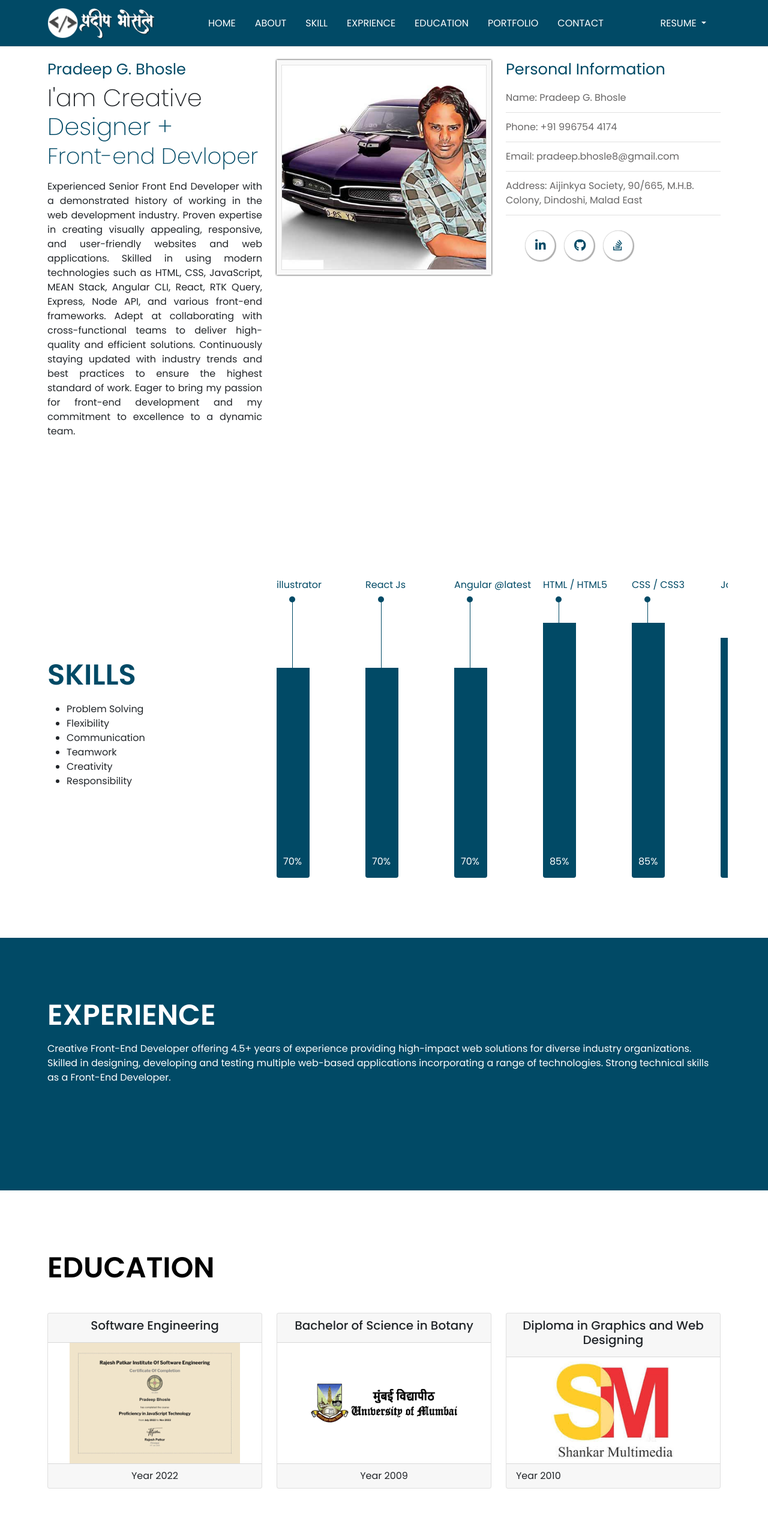
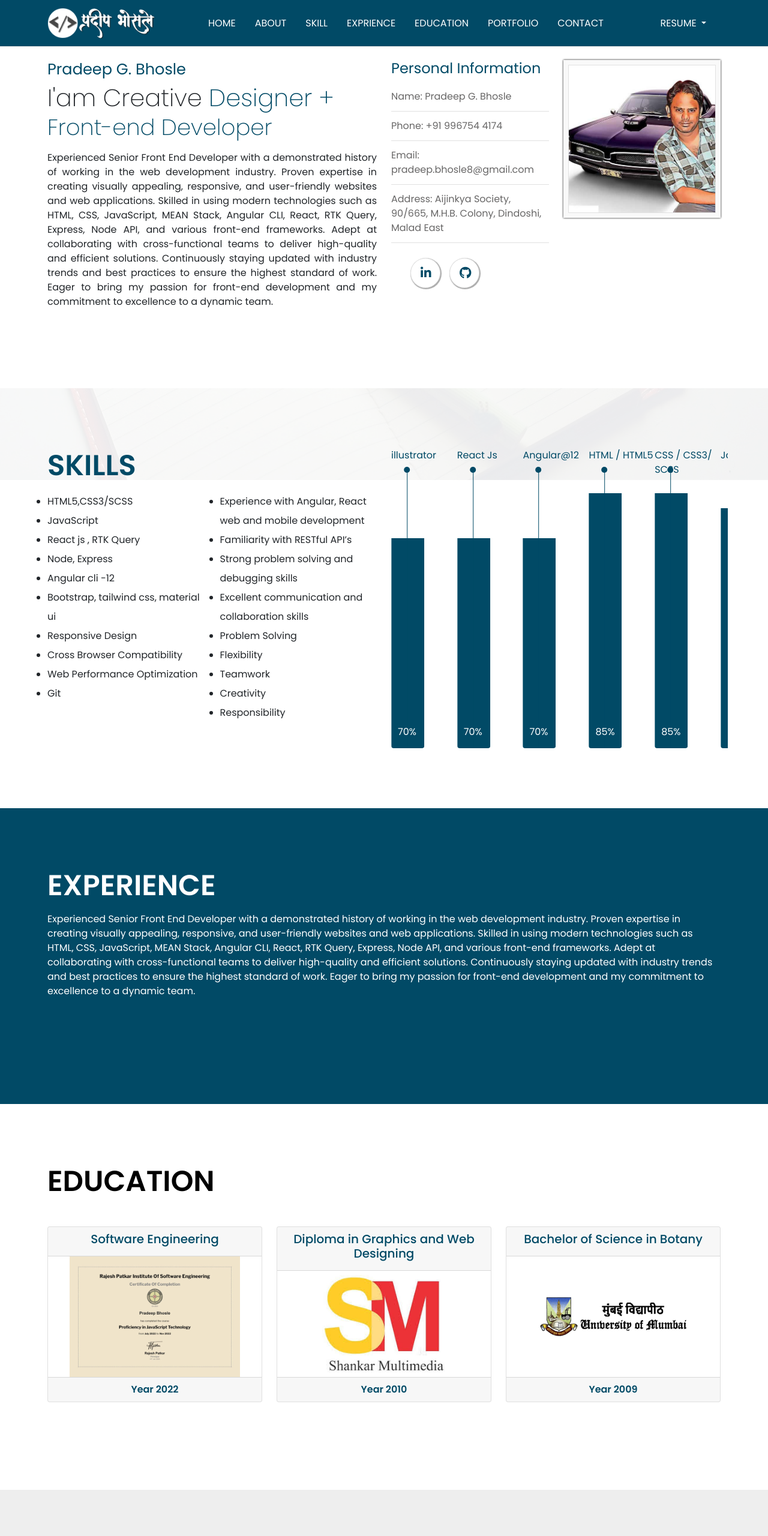
Before and after one commit to pradeepbhosle8/pradeepbhosle, a plain HTML site: page index.html in a window 1280 px wide. Shown: the top 2560 px of the page at 60% size. Drawn offline with nearby package versions, Linux system fonts and the light colour scheme; no server answers.

Commit message:
Update Portfolio

```diff
--- a/assets/css/style2.css
+++ b/assets/css/style2.css
@@ -49,6 +49,9 @@ body {
     flex: 2;
 }
 
+.dkblue{
+    color: #014a66;
+}
 .btn {
     padding: 10px 15px;
     font-size: 13px;
@@ -149,6 +152,7 @@ section {
     margin-bottom: 1rem;
 }
 
+
 .hero-bannerBoot .left h1 span {
     color: #014a66;
 }
@@ -173,6 +177,13 @@ section {
 
 .hero-bannerBoot .right .personal-info h2 {
     font-size: 1.6rem;
+    color: #014a66;
+    font-weight: 400;
+    margin-bottom: 0.5rem;
+}
+
+.hero-bannerBoot .right .personal-info h3 {
+    font-size: 1.5rem;
     color: #014a66;
     font-weight: 400;
     margin-bottom: 0.5rem;
@@ -250,6 +261,17 @@ section {
     margin-bottom: 1rem;
     color: #014a66;
     text-transform: uppercase;
+}
+
+.skillsBoot ul{
+    width: 559px;
+    column-count: 2;
+    -webkit-column-count: 2;
+    -moz-column-count: 2;
+    -o-column-count: 2;
+    padding: 0px;
+    margin: 0;
+    line-height: 32px;
 }
 
 .skillsBoot .right .skill-slider {
--- a/index.html
+++ b/index.html
@@ -111,28 +111,24 @@
 			<div class="row">
 
 
-				<div class="col-xl-4 col-lg-4 col-md-12 col-sm-12">
+				<div class="col-xl-6 col-lg-6 col-md-12 col-sm-12">
 
 					<div class="left">
 
 						<h6>Pradeep G. Bhosle</h6>
-						<h1 style="font-size: 2.5rem;">I'am Creative <span> Designer + <br/></span><span style="font-size: 37px;">Front-end Devloper</span></h1>
+						<h1 style="font-size: 2.5rem;">I'am Creative <span> Designer + <br/></span><span style="font-size: 37px;">Front-end Developer</span></h1>
 						<p class="text-justify">Experienced Senior Front End Developer with a demonstrated history of working in the web development industry. Proven expertise in creating visually appealing, responsive, and user-friendly websites and web applications. Skilled in using modern technologies such as HTML, CSS, JavaScript, MEAN Stack, Angular CLI, React, RTK Query, Express, Node API, and various front-end frameworks. Adept at collaborating with cross-functional teams to deliver high-quality and efficient solutions. Continuously staying updated with industry trends and best practices to ensure the highest standard of work. Eager to bring my passion for front-end development and my commitment to excellence to a dynamic team.</p>
 						<!-- <button class="btn btn-secondary button">Download cv</button> -->
 					</div>
 
 				</div>
 
-				<div class="col-xl-4 col-lg-4 col-md-12 col-sm-12">
-					<div class="center justify-center">
-						<img src="./assets/images/avatar-01.jpg" alt="">
-					</div>
-				</div>
 
-				<div class="col-xl-4 col-lg-4 col-md-12 col-sm-12 right">
+
+				<div class="col-xl-3 col-lg-3 col-md-12 col-sm-12 right">
 
 					<div class="personal-info">
-						<h2>Personal Information</h2>
+						<h3>Personal Information</h3>
 						<ul>
 							<li>Name: Pradeep G. Bhosle</li>
 							<li>Phone: +91 996754 4174</li>
@@ -145,11 +141,16 @@
 						<ul class="flex">
 							<!-- <li><a href=""><i class="fab fa-twitter"></i></a></li>
 									<li><a href=""><i class="fab fa-google-plus-g"></i></a></li> -->
-							<li><a href=""><i class="fab fa-linkedin-in"></i></a></li>
-							<li><a href=""><i class="fab fa-github"></i></a></li>
-							<li><a href=""><i class="fab fa-stack-overflow"></i></a></li>
+							<li><a href="https://www.linkedin.com/in/pradeep-bhosle-7a090354?utm_source=share&utm_campaign=share_via&utm_content=profile&utm_medium=android_app" target="_blank"><i class="fab fa-linkedin-in"></i></a></li>
+							<li><a href="https://github.com/pradeepbhosle8" target="_blank"><i class="fab fa-github"></i></a></li>
+							<!-- <li><a href=""><i class="fab fa-stack-overflow"></i></a></li>	 -->
 						</ul>
 
+					</div>
+				</div>
+				<div class="col-xl-3 col-lg-3 col-md-12 col-sm-12">
+					<div class="center justify-center">
+						<img src="./assets/images/avatar-01.jpg" alt="">
 					</div>
 				</div>
 
@@ -159,16 +160,29 @@
 
 	<section class="skillsBoot" id="Skills">
 		<div class="container">
-			<div class="row items-center justify-between">
+			<div class="row justify-between">
 
-				<div class="col-xl-4 col-lg-4 col-md-12 col-sm-12">
+				<div class="col-xl-6 col-lg-6 col-md-12 col-sm-12">
 					<div class="left flex-1 items-center ">
 						<h1>Skills</h1>
 
 						<ul>
+							<li>HTML5,CSS3/SCSS</li>
+							<li>JavaScript</li>
+							<li>React js , RTK Query</li>
+							<li>Node, Express</li>
+							<li> Angular cli -12</li>
+							<li>Bootstrap, tailwind css, material ui</li>
+							<li>Responsive Design</li>
+							<li>Cross Browser Compatibility</li>
+							<li>Web Performance Optimization</li>
+							<li> Git</li>
+							<li>Experience with Angular, React web and mobile development</li>
+							<li>Familiarity with RESTful API’s</li>
+							<li>Strong problem solving and debugging skills</li>
+							<li>Excellent communication and collaboration skills</li>
 							<li> Problem Solving</li>
 							<li>Flexibility</li>
-							<li>Communication</li>
 							<li>Teamwork</li>
 							<li>Creativity</li>
 							<li>Responsibility</li>
@@ -176,7 +190,7 @@
 					</div>
 				</div>
 
-				<div class="col-xl-8 col-lg-8 col-md-12 col-sm-12 right slider-container">
+				<div class="col-xl-6 col-lg-6 col-md-12 col-sm-12 right slider-container">
 					<div class="skill-slider">
 						<div class="swiper-container swiper-container-hero items-center">
 							<div class="swiper-wrapper">
@@ -232,7 +246,7 @@
 
 									</div>
 									<span class="sr-only">70% </span>
-									<span class="label">Angular @latest</span>
+									<span class="label">Angular@12</span>
 
 								</div>
 
@@ -259,7 +273,7 @@
 
 									</div>
 									<span class="sr-only">85% </span>
-									<span class="label">CSS / CSS3</span>
+									<span class="label">CSS / CSS3/ SCSS</span>
 
 								</div>
 								<div class="swiper-slide">
@@ -288,19 +302,7 @@
 									<span class="label">Jquery</span>
 
 								</div>
-								<div class="swiper-slide">
 
-									<div class="progress progress-bar-vertical">
-										<div class="progress-bar" role="progressbar" aria-valuenow="75"
-											aria-valuemin="0" aria-valuemax="100" style="height: 75%;">
-
-										</div>
-
-									</div>
-									<span class="sr-only">75% </span>
-									<span class="label">SASS</span>
-
-								</div>
 
 								<div class="swiper-slide">
 
@@ -327,7 +329,7 @@
 										</div>
 
 									</div>
-									<span class="sr-only">60% </span>
+									<span class="sr-only">70% </span>
 									<span class="label">Git</span>
 
 								</div>
@@ -355,7 +357,7 @@
 										</div>
 
 									</div>
-									<span class="sr-only">60% </span>
+									<span class="sr-only">70% </span>
 									<span class="label">JSON</span>
 
 								</div>
@@ -369,7 +371,7 @@
 										</div>
 
 									</div>
-									<span class="sr-only">60% </span>
+									<span class="sr-only">50% </span>
 									<span class="label">PHP</span>
 
 								</div>
@@ -397,8 +399,8 @@
 										</div>
 
 									</div>
-									<span class="sr-only">60% </span>
-									<span class="label">Slim framework</span>
+									<span class="sr-only">70% </span>
+									<span class="label">Node Express RESTful Api </span>
 
 								</div>
 
@@ -420,9 +422,7 @@
 	<section class="exprienceBoot" id="Exprience">
 		<div class="container">
 			<h1>Experience</h1>
-			<p>Creative Front-End Developer offering 4.5+ years of experience providing high-impact web solutions for
-				diverse industry organizations. Skilled in designing, developing and testing multiple web-based
-				applications incorporating a range of technologies. Strong technical skills as a Front-End Developer.
+			<p>Experienced Senior Front End Developer with a demonstrated history of working in the web development industry. Proven expertise in creating visually appealing, responsive, and user-friendly websites and web applications. Skilled in using modern technologies such as HTML, CSS, JavaScript, MEAN Stack, Angular CLI, React, RTK Query, Express, Node API, and various front-end frameworks. Adept at collaborating with cross-functional teams to deliver high-quality and efficient solutions. Continuously staying updated with industry trends and best practices to ensure the highest standard of work. Eager to bring my passion for front-end development and my commitment to excellence to a dynamic team.
 			</p>
 
 			<div class="exprience-list row slider-container">
@@ -456,42 +456,44 @@
 				<div class="col-sm-4">
 					<div class="card border-muted mb-3">
 						<div class="card-header bg-muted border-muted">
-							<h5 class="text-center">Software Engineering </h5>
+							<h5 class="text-center dkblue">Software Engineering </h5>
 						</div>
 						<div class="card-body text-success m-0 p-0 text-center ">
 							<!-- <h5 class="card-title">Success card title</h5> -->
 							<img src="./assets/images/Pradeep-Bhosle---JS33-Certificate.jpg" class="img-fluid" alt=""style="height: 201px;">
 						</div>
-						<div class="card-footer bg-muted border-muted text-center">Year 2022</div>
+						<div class="card-footer bg-muted border-muted text-center fw-bold dkblue">Year 2022</div>
 					</div>
 				</div>
 
 				<div class="col-sm-4">
 					<div class="card border-muted mb-3">
 						<div class="card-header bg-muted border-muted">
-							<h5 class="text-center">Bachelor of Science in Botany</h5>
+							<h5 class="text-center dkblue">Diploma in Graphics and Web Designing</h5>
 						</div>
-						<div class="card-body text-success m-0 p-0 text-center ">
+						<div class="card-body text-success m-0 p-0 text-center">
 							<!-- <h5 class="card-title">Success card title</h5> -->
-							<img src="./assets/images/UniversityMumbai.png" class="img-fluid" alt="">
+							<img src="./assets/images/sm.jpg" class="img-fluid text-center" alt=""
+								style="height: 177px;">
 						</div>
-						<div class="card-footer bg-muted border-muted text-center">Year 2009</div>
+						<div class="card-footer bg-muted border-muted text-center fw-bold dkblue">Year 2010</div>
 					</div>
 				</div>
 
 				<div class="col-sm-4">
 					<div class="card border-muted mb-3">
 						<div class="card-header bg-muted border-muted">
-							<h5 class="text-center">Diploma in Graphics and Web Designing</h5>
+							<h5 class="text-center dkblue">Bachelor of Science in Botany</h5>
 						</div>
-						<div class="card-body text-success m-0 p-0 text-center">
+						<div class="card-body text-success m-0 p-0 text-center ">
 							<!-- <h5 class="card-title">Success card title</h5> -->
-							<img src="./assets/images/sm.jpg" class="img-fluid text-center" alt=""
-								style="height: 177px;">
+							<img src="./assets/images/UniversityMumbai.png" class="img-fluid" alt="">
 						</div>
-						<div class="card-footer bg-muted border-muted">Year 2010</div>
+						<div class="card-footer bg-muted border-muted text-center fw-bold dkblue">Year 2009</div>
 					</div>
 				</div>
+
+
 
 				<!-- <div class="col-sm-4">
 			<div class="card border-muted mb-3" >
```
Also changed, not shown: assets/css/style.css (+7 -0 lines), 2 other files.
